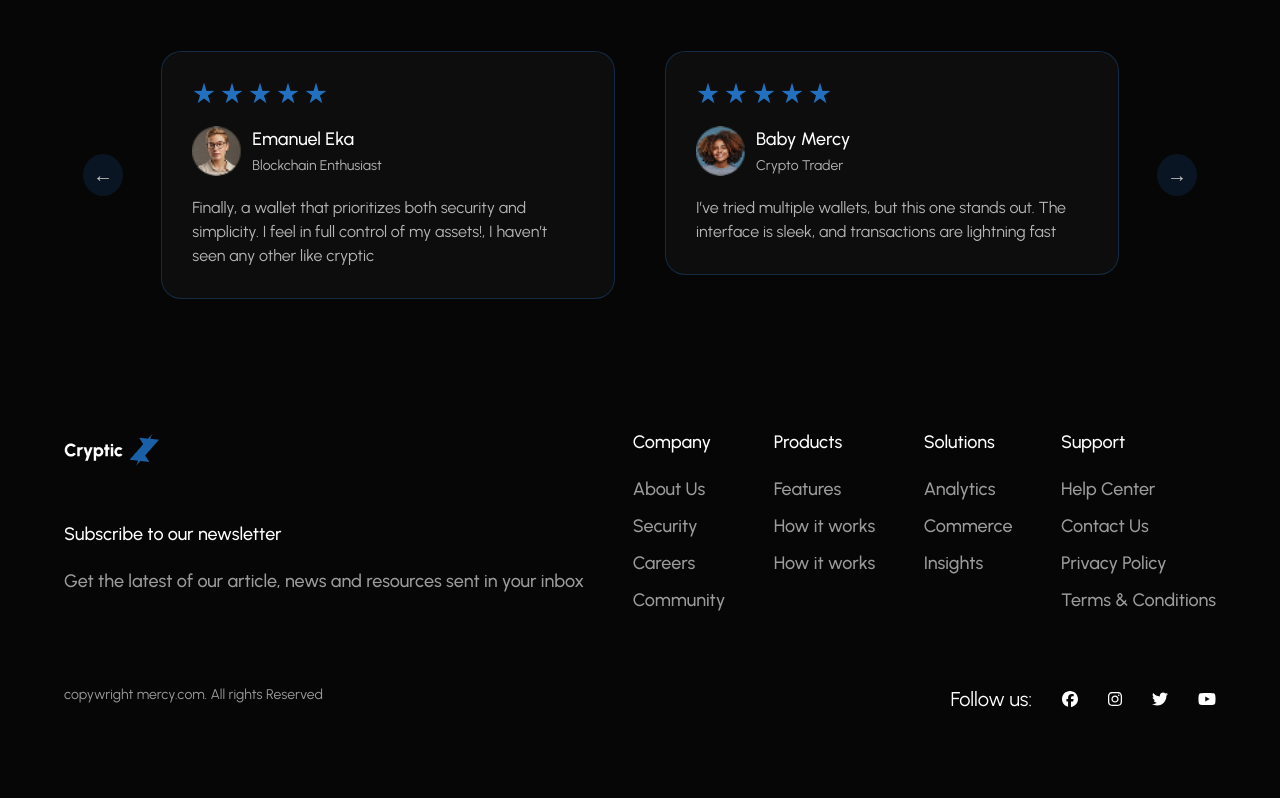
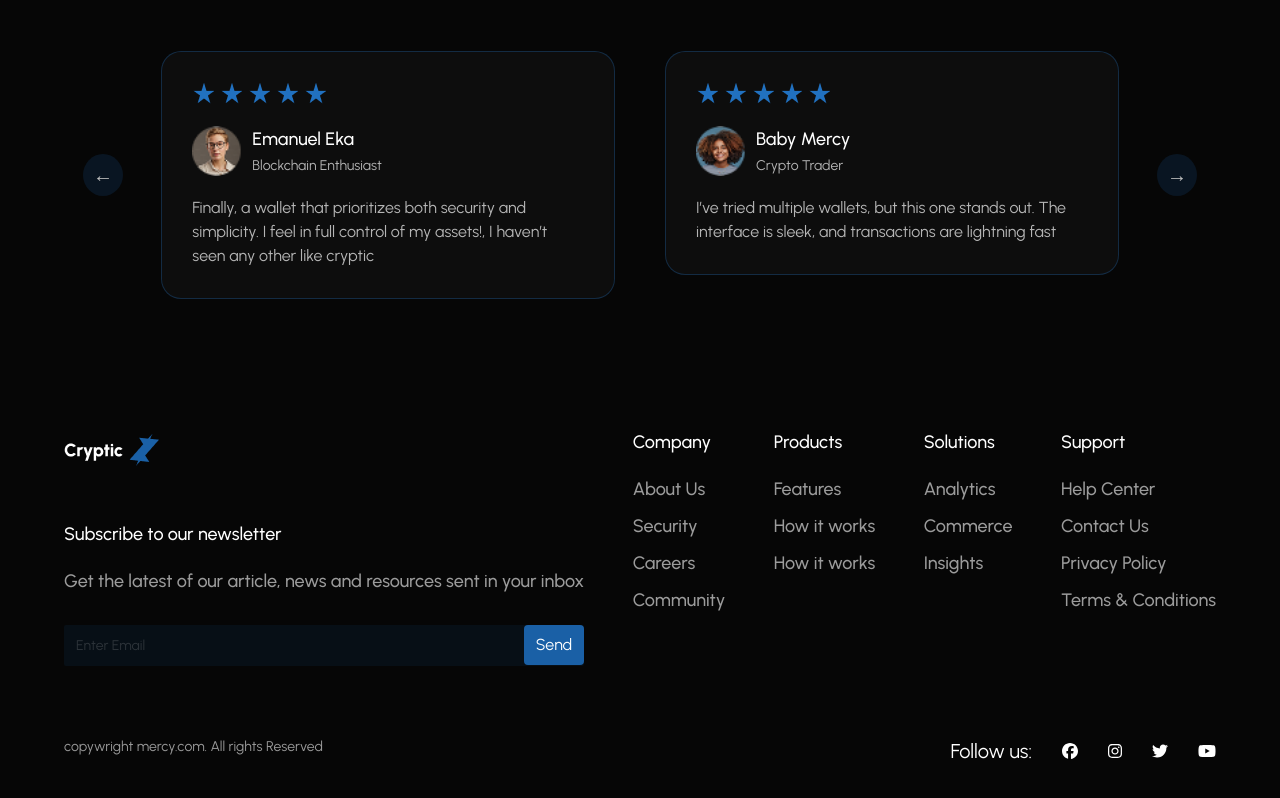
Before and after one commit to Abdulrafiudev/Crypto-Landing-Page, a Next.js app: page / in a window 1280 px wide. Shown: the part 4702-5500 px from the top of the page. Built offline with nearby package versions, Linux system fonts and the light colour scheme.

Commit message:
fixed spacing bug, added email component, added backgr ound to header on scroll

```diff
--- a/app/Layout/footer/footer.tsx
+++ b/app/Layout/footer/footer.tsx
@@ -24,6 +24,16 @@ const Footer = () => {
                 Get the latest of our article, news and resources sent in your
                 inbox
               </p>
+              <div className="relative">
+                <input
+                  type="email"
+                  placeholder="Enter Email"
+                  className="text-[#FFFFFF4D] text-[14px] font-500 mt-[30px] bg-[#1A60A61A] px-[12px] py-[10px] rounded-[2px] w-full max-[38em]:mt-[10px]"
+                />
+                <button className="bg-[#1A60A6] px-[12px] py-[10px] absolute rounded-[4px] right-0 top-[30px] h-[40px] text-center flex items-center cursor-pointer max-[38em]:top-[10px]">
+                  Send
+                </button>
+              </div>
             </div>
             <div className="flex flex-col">
               <p className="text-[#FFFFFF] text-[18px] font-[500]">Company</p>
--- a/app/Layout/navBar/navBar.tsx
+++ b/app/Layout/navBar/navBar.tsx
@@ -1,5 +1,5 @@
 "use client";
-import React, { useState } from "react";
+import React, { useEffect, useState } from "react";
 import { logo } from "@/images";
 import Image from "next/image";
 import NavBarList from "./navBarList";
@@ -7,6 +7,25 @@ import Link from "next/link";
 
 const NavBar = () => {
   const [isMenuOpen, setIsMenuOPen] = useState(false);
+  const [isScrolled, setIsScrolled] = useState(false);
+
+  useEffect(() => {
+    console.log("running");
+    window.addEventListener("scroll", () => {
+      handleScroll();
+    });
+    return () => {
+      window.removeEventListener("scroll", handleScroll);
+    };
+  }, [isScrolled]);
+
+  function handleScroll() {
+    if (window.scrollY > 50) {
+      setIsScrolled(true);
+    } else {
+      setIsScrolled(false);
+    }
+  }
 
   function handleToggle() {
     setIsMenuOPen(!isMenuOpen);
@@ -14,7 +33,11 @@ const NavBar = () => {
   }
   return (
     <>
-      <div className="fixed top-0 right-0 left-0 h-[15%] flex justify-center z-10 max-[38em]:h-[100px]">
+      <div
+        className={`fixed top-0 right-0 left-0 h-[12%] ${
+          isScrolled ? "bg-[#0D0D0D]" : ""
+        } flex justify-center z-10 max-[38em]:h-[100px]`}
+      >
         <div className="w-[90%] flex justify-between items-center">
           <Image
             src={logo}
--- a/app/components/feature/feature.tsx
+++ b/app/components/feature/feature.tsx
@@ -49,7 +49,7 @@ const Feature = () => {
             />
           </div>
         </div>
-        <div className="flex mt-[40px] gap-[20px] max-[38em]:flex-col">
+        <div className="flex mt-[40px] gap-[20px] max-[38em]:flex-col max-[38em]:mt-[20px]">
           <FeaturesCard
             image={aeroplane}
             quote="All IN ONE"
```
